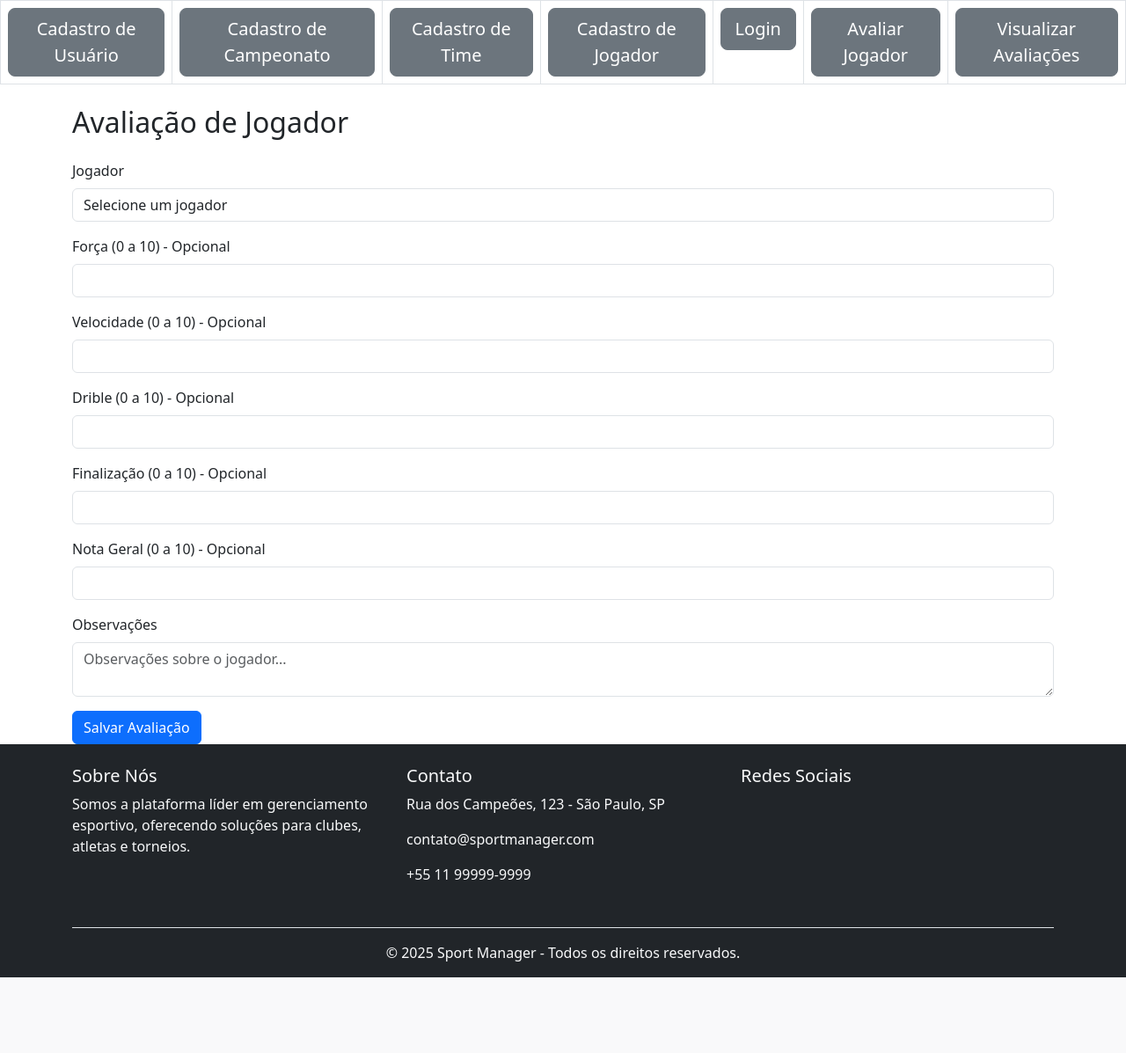
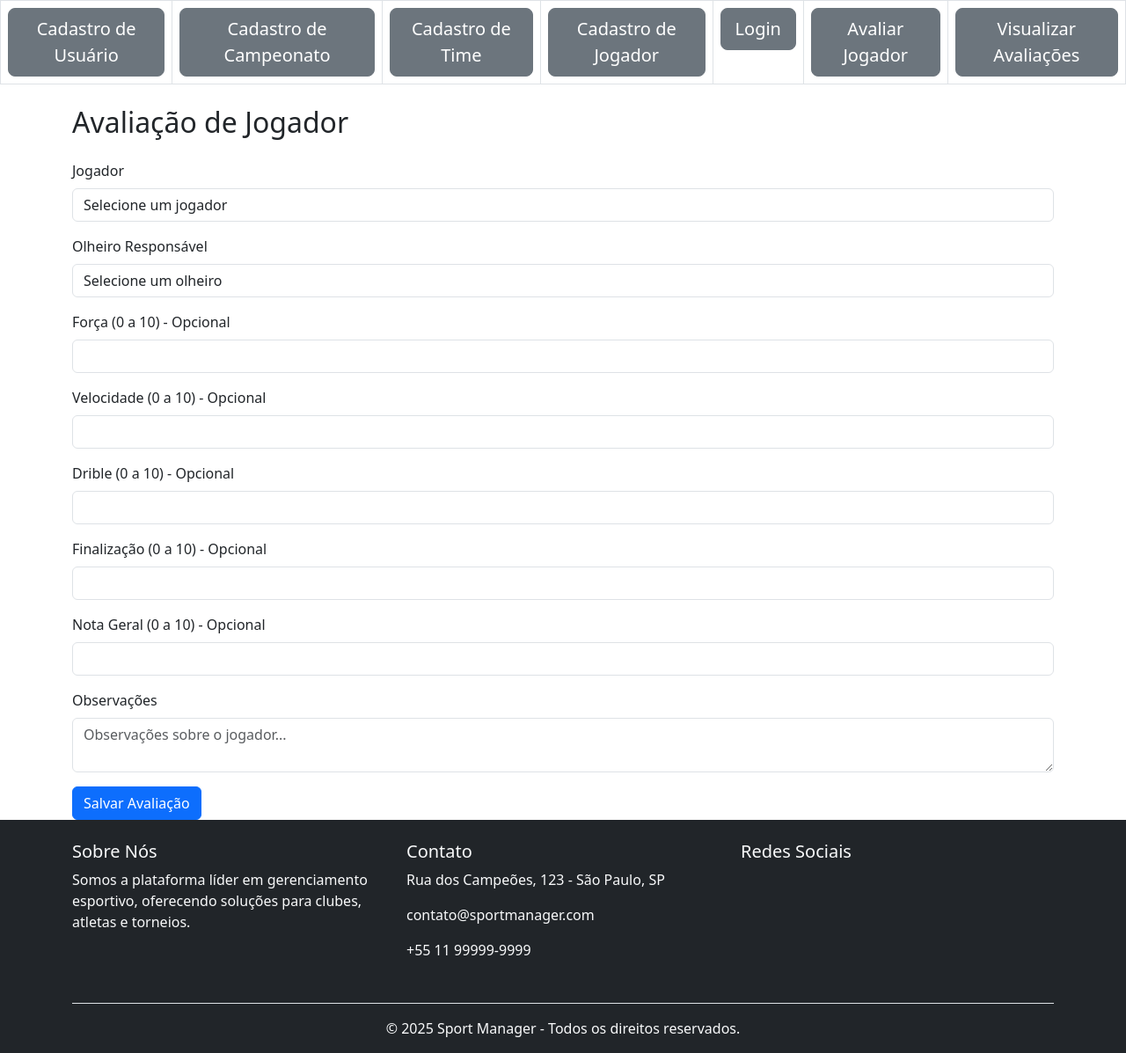
Before and after one commit to JoseTayllan/campeonato_esportivo, a PHP site: page /views/avaliacao/avaliar_jogador.php in a window 1280 px wide. Shown: the part 56-1253 px from the top of the page at 88% size. Before the commit the page ends 1167 px from the top, so only its background shows below. Run offline with PHP 8.4, Linux system fonts and the light colour scheme; data comes from the database, SQL or seed files in the repository.

Commit message:
Atualização Do Front Avaliar Jogador

```diff
--- a/public/views/avaliacao/avaliar_jogador.php
+++ b/public/views/avaliacao/avaliar_jogador.php
@@ -32,6 +32,21 @@ require_once __DIR__ . '/../../../config/database.php'; // Conexão com o banco
                 $query = "SELECT id, nome FROM jogadores";
                 $result = $conn->query($query);
                 while ($row = $result->fetch_assoc()) {
+                    echo "<option value='{$row['id']}'>{$row['nome']}</option>";
+                }
+                ?>
+            </select>
+        </div>
+
+        <!-- Novo Campo: Selecionar Olheiro -->
+        <div class="mb-3">
+            <label for="olheiro_id" class="form-label">Olheiro Responsável</label>
+            <select class="form-control" name="olheiro_id" required>
+                <option value="">Selecione um olheiro</option>
+                <?php
+                $queryOlheiros = "SELECT id, nome FROM usuarios WHERE tipo = 'Olheiro'";
+                $resultOlheiros = $conn->query($queryOlheiros);
+                while ($row = $resultOlheiros->fetch_assoc()) {
                     echo "<option value='{$row['id']}'>{$row['nome']}</option>";
                 }
                 ?>
```
